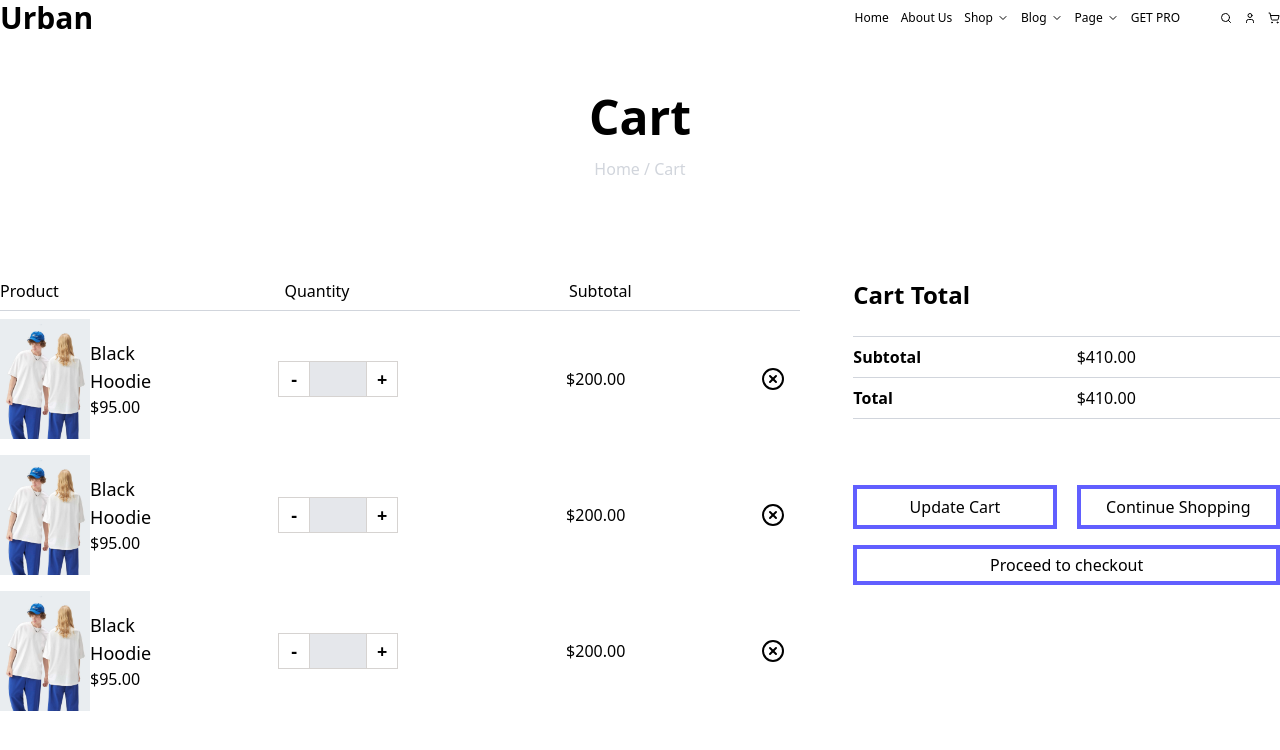
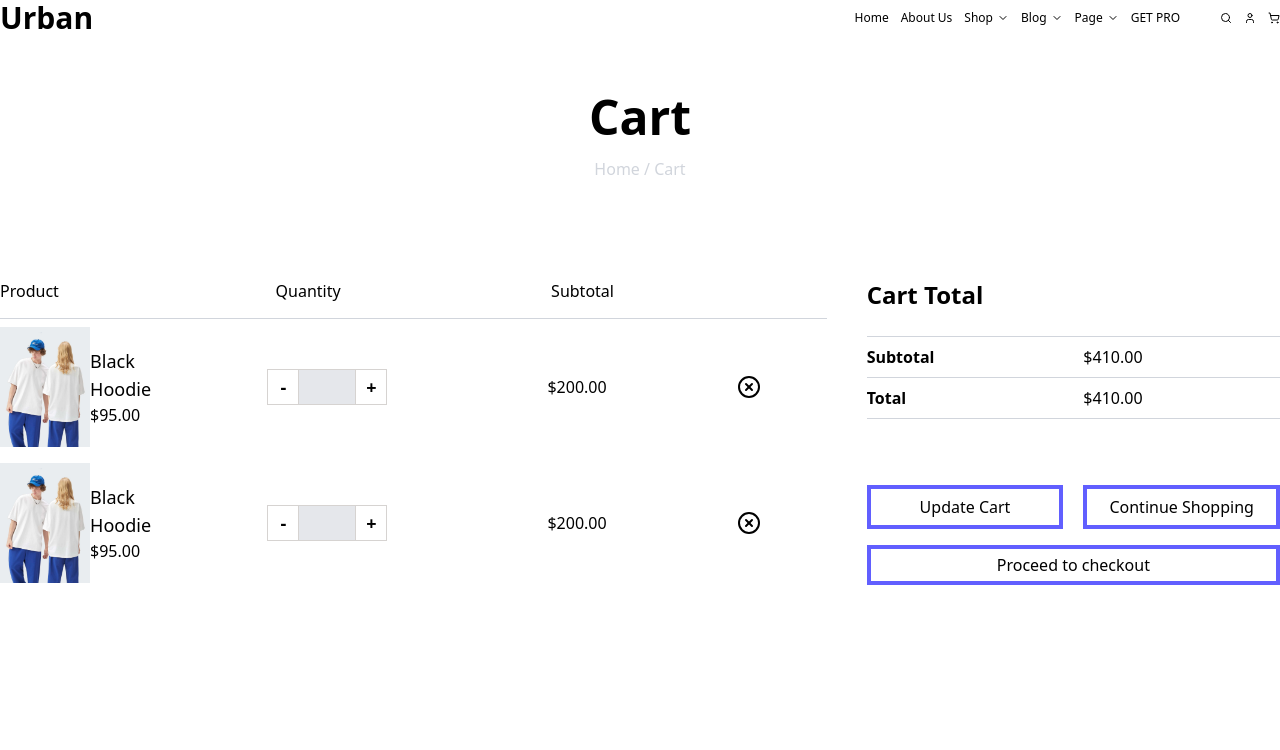
Before and after one commit to Zoidevzx/Projeto-Final-React, a Next.js app: page /cart in a window 1280 px wide. Shown: the top 750 px of the page. Built offline with nearby package versions, Linux system fonts and the light colour scheme.

Commit message:
Continuando o Cart

```diff
--- a/components/Cart.jsx
+++ b/components/Cart.jsx
@@ -10,16 +10,15 @@ export default function Cart() {
           <p className="m-0 text-gray-300 text-base">Home / Cart</p>
         </div>
 
-        <div className="grid grid-flow-col grid-cols-[4fr_2fr]">
+        <div className="grid grid-flow-col grid-cols-[4fr_2fr] gap-x-10">
 
           <div className="grid grid-flow-row h-50">
-            <div className="grid grid-cols-3 grid-row h-10">
+            <div className="grid grid-cols-3 h-10 border-b border-gray-300 mb-2">
               <p>Product</p>
               <p>Quantity</p>
               <p>Subtotal</p>
-              <div className="w-200 border-b border-gray-300 mb-2"></div>
             </div>
-            <div className="grid grif-flow-col grid-cols-[1fr_2fr_1fr_1fr] gap-4">
+            <div className="grid grid-flow-row grid-cols-[1fr_2fr_1fr_1fr] gap-4">
               <div className="flex-center">
                 <img src="item1_Home.png" alt="imagem 1" className="w-30 h-30 object-cover" />
                 <div>
@@ -37,6 +36,7 @@ export default function Cart() {
               </div>
               <div className="flex-center">
                 <CircleX />
+                <div className="border-b border-gray-300 mb-2"></div>
               </div>
               <div className="flex-center">
                 <img src="item1_Home.png" alt="imagem 1" className="w-30 h-30 object-cover" />
@@ -56,25 +56,6 @@ export default function Cart() {
               <div className="flex-center">
                 <CircleX />
               </div>
-              <div className="flex-center">
-                <img src="item1_Home.png" alt="imagem 1" className="w-30 h-30 object-cover" />
-                <div>
-                  <h1 className='text-lg'>Black Hoodie</h1>
-                  <p>$95.00</p>
-                </div>
-              </div>
-              <div className="flex-center">
-                <button className='font-bold h-9 w-8 border-stone-300 border-1 text-lg'>-</button>
-                <input className='h-9 w-14 bg-gray-200 border-y-1 border-stone-300' type="text" name="" id="" />
-                <button className='font-bold h-9 w-8 border-stone-300 border-1 text-lg'>+</button>
-              </div>
-              <div className="flex-center">
-                <p>$200.00</p>
-              </div>
-              <div className="flex-center">
-                <CircleX />
-              </div>
-
             </div>
           </div>
 
```
